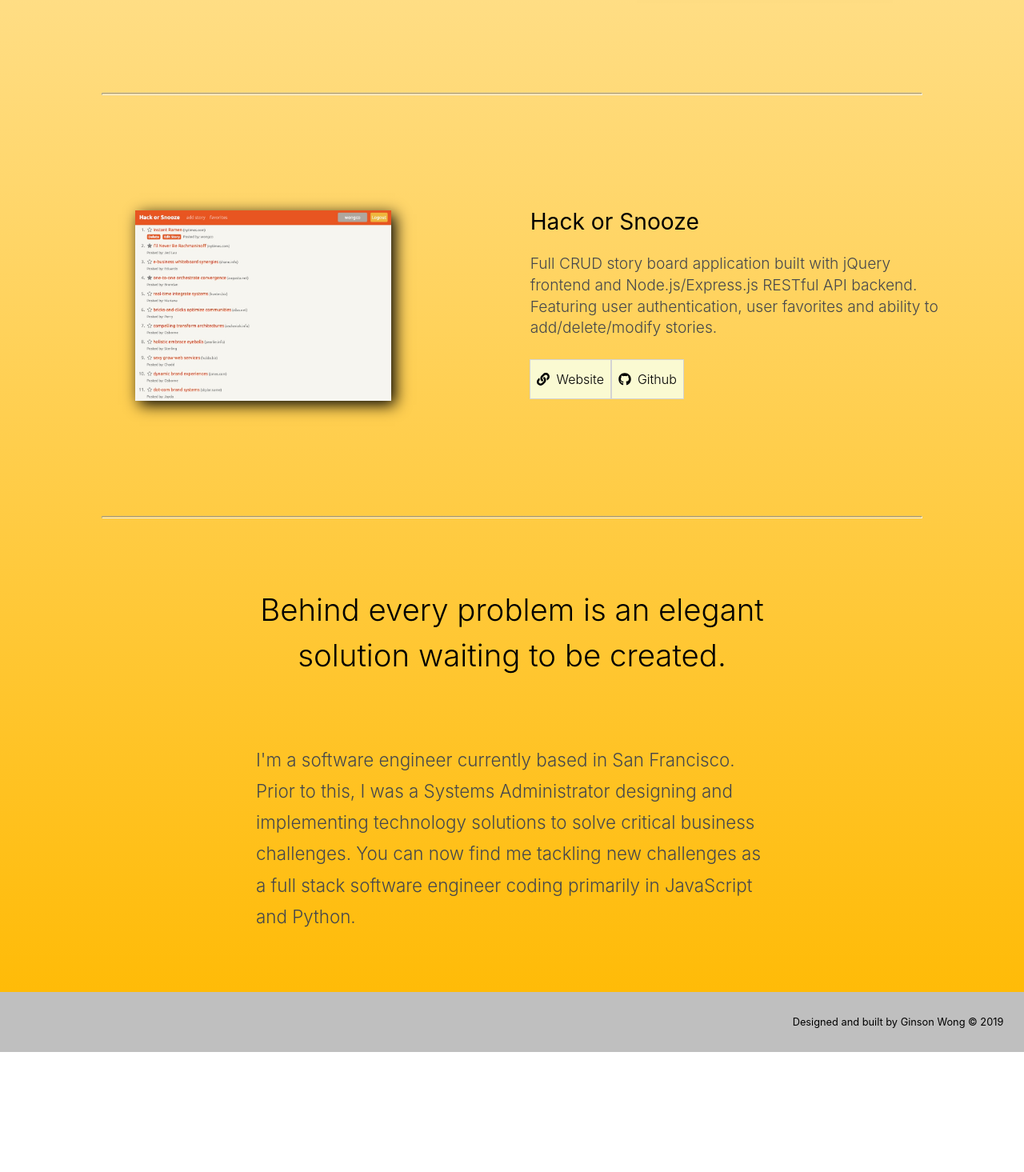
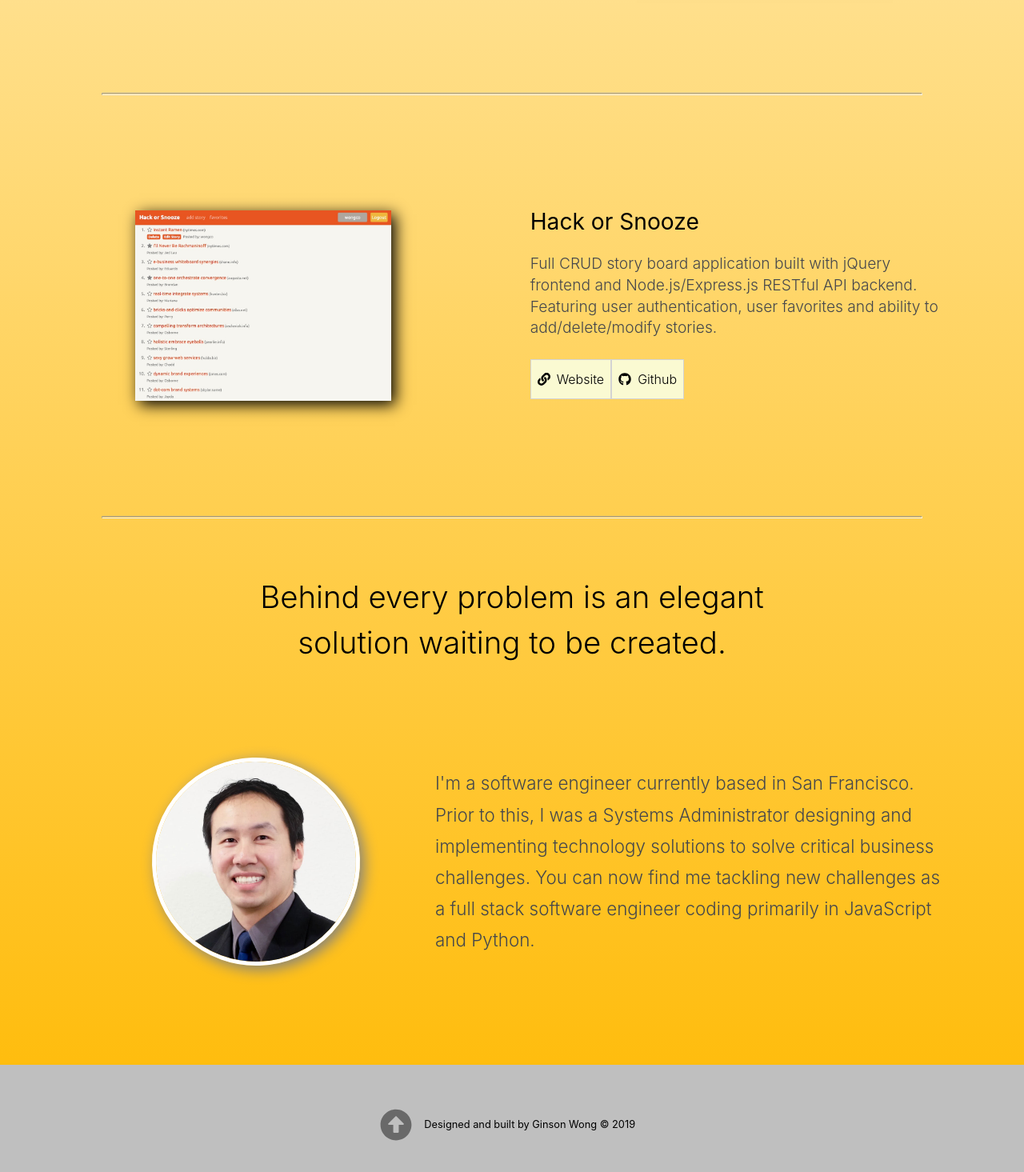
Before and after one commit to wongco/wongco-react-ts, a React (Create React App) app: page / in a window 1280 px wide. Shown: the part 1223-2688 px from the top of the page at 80% size. Before the commit the page ends 2538 px from the top, so only its background shows below. Built offline with nearby package versions, Linux system fonts and the light colour scheme.

Commit message:
adjust css on projects

```diff
--- a/package.json
+++ b/package.json
@@ -8,11 +8,13 @@
     "@fortawesome/free-regular-svg-icons": "^5.7.1",
     "@fortawesome/free-solid-svg-icons": "^5.7.1",
     "@fortawesome/react-fontawesome": "^0.1.4",
+    "@types/aos": "^3.0.1",
     "@types/jest": "^24.0.0",
     "@types/node": "^10.12.24",
     "@types/react": "^16.8.2",
     "@types/react-dom": "^16.8.0",
     "@types/styled-components": "^4.1.8",
+    "aos": "^2.3.4",
     "gh-pages": "^2.0.1",
     "prettier": "^1.16.4",
     "react": "^16.8.1",
--- a/src/components/atoms/FontAwesomeLink/index.tsx
+++ b/src/components/atoms/FontAwesomeLink/index.tsx
@@ -26,6 +26,8 @@ const FontAwesomeLink = (props: any) => {
 
 interface FontAwesomePropTypes {
   hovercolor?: string;
+  icon: any;
+  size?: string;
 }
 
 export default FontAwesomeLink;
--- a/src/components/atoms/StyledLink/index.tsx
+++ b/src/components/atoms/StyledLink/index.tsx
@@ -10,6 +10,7 @@ const StyledLink = styled.a`
 
   &:hover {
     background: rgba(0, 0, 0, 0.5);
+    color: white;
   }
 
   @media (max-width: 576px) {
--- a/src/components/molecules/PortfolioButtons/index.tsx
+++ b/src/components/molecules/PortfolioButtons/index.tsx
@@ -5,10 +5,10 @@ import React from 'react';
 import styled from 'styled-components';
 
 /** Links Section */
-const StyledDetailsContainer = styled.div<PortfolioButtonProps>`
+const StyledDetailsContainer = styled.div`
   display: flex;
   flex-direction: row;
-  justify-content: ${props => (props.apple ? 'flex-start' : 'center')};
+  justify-content: 'flex-start';
   height: 3em;
   margin-top: 1em;
   width: 15vw;
@@ -53,7 +53,7 @@ const StyledDetailsTab = styled.div`
 const PortfolioButtons: React.SFC<PortfolioButtonProps> = props => {
   const { apple, link, githubLink } = props;
   return (
-    <StyledDetailsContainer apple={apple}>
+    <StyledDetailsContainer>
       {apple && (
         <StyledLink href={apple}>
           <StyledDetailsTab>
--- a/src/components/molecules/PortfolioInfoSection/index.tsx
+++ b/src/components/molecules/PortfolioInfoSection/index.tsx
@@ -1,3 +1,4 @@
+import AOS from 'aos';
 import React from 'react';
 import styled from 'styled-components';
 import PortfolioButtons from '../PortfolioButtons';
@@ -50,16 +51,27 @@ const StyledBodyText = styled.div`
   }
 `;
 
-const PortfolioInfoSection: React.SFC<PortfolioInfoSectionProps> = props => {
-  const { title, link, githubLink, text, apple } = props;
+class PortfolioInfoSection extends React.Component<PortfolioInfoSectionProps> {
+  public componentDidMount() {
+    AOS.init({
+      duration: 400,
+    });
+  }
+  public render() {
+    const { title, link, githubLink, text, apple } = this.props;
     return (
-    <PortfolioInfoSectionContainer>
+      <PortfolioInfoSectionContainer
+        data-aos="zoom-out"
+        data-aos-delay="200"
+        data-aos-easing="ease-in-sine"
+      >
         <StyledProjectTitle>{title}</StyledProjectTitle>
         <StyledBodyText>{text}</StyledBodyText>
         <PortfolioButtons githubLink={githubLink} apple={apple} link={link} />
       </PortfolioInfoSectionContainer>
     );
-};
+  }
+}
 
 export default PortfolioInfoSection;
 
--- a/src/components/molecules/PortfolioJobly/index.tsx
+++ b/src/components/molecules/PortfolioJobly/index.tsx
@@ -33,7 +33,6 @@ const StyledImgContainer = styled.div`
     height: 20vh;
     width: 100%;
     justify-content: center;
-    /* order: 0; */
   }
 `;
 
--- a/src/components/organisms/About/index.tsx
+++ b/src/components/organisms/About/index.tsx
@@ -1,5 +1,7 @@
+import AOS from 'aos';
 import React from 'react';
 import styled from 'styled-components';
+import preview from '../../../pics/profile_pic1c.jpg';
 
 const StyledContainer = styled.section`
   display: flex;
@@ -8,22 +10,26 @@ const StyledContainer = styled.section`
   align-items: center;
   padding: 30px 0;
 
-  /* background: linear-gradient(to bottom, white, #ffb900); */
+  @media (max-width: 767.98px) {
+    padding: 0;
+  }
 `;
 
 const StyledBox = styled.div`
   display: flex;
   justify-content: center;
   width: 50%;
-  padding: 1em 1em;
+  padding: 0em 1em;
   margin: 20px 0;
 
   @media (max-width: 767.98px) {
+    padding: 1em;
     width: 75%;
+    margin: 0;
   }
 `;
 
-const StyledBoxText = styled.p`
+const AboutHeader = styled.p`
   padding: 0;
   margin: 0;
   text-align: center;
@@ -38,37 +44,94 @@ const StyledBoxText = styled.p`
   }
 `;
 
+const StyledAboutContainer = styled.div`
+  display: flex;
+  flex-direction: row;
+  justify-content: center;
+  align-items: center;
+
+  @media (max-width: 767.98px) {
+    flex-direction: column;
+  }
+`;
+
+const StyledImgContainer = styled.div`
+  display: flex;
+  justify-content: center;
+  align-items: center;
+  height: 18em;
+  width: 18em;
+  padding: 5em;
+  overflow: hidden;
+
+  @media (max-width: 767.98px) {
+    padding: 0;
+  }
+`;
+
+const StyledImg = styled.img`
+  border-radius: 50%;
+  border: 5px solid white;
+  transform: rotate(-2deg);
+  object-fit: contain;
+
+  width: auto;
+  height: 250px;
+  box-shadow: 5px 5px 18px gray;
+
+  @media (max-width: 767.98px) {
+  }
+`;
+
 const StyledBody = styled.div`
   color: #45474c;
   font-size: 1.75vw;
   line-height: 1.75em;
   width: 50%;
   font-weight: 300;
-  padding: 2em 0;
+  padding: 0;
 
   @media (max-width: 767.98px) {
-    font-size: 1.25em;
+    padding: 1em 0;
+    font-size: 5vw;
     line-height: 1.5em;
-    width: 75%;
+    width: 70vw;
   }
 `;
 
-const About = () => {
+class About extends React.Component {
+  public componentDidMount() {
+    AOS.init({
+      duration: 400,
+    });
+  }
+  // const About = () => {
+  public render() {
     return (
       <StyledContainer id="about">
         <StyledBox>
-        <StyledBoxText>
+          <AboutHeader>
             Behind every problem is an elegant solution waiting to be&nbsp;created.
-        </StyledBoxText>
+          </AboutHeader>
         </StyledBox>
+        <StyledAboutContainer>
+          <StyledImgContainer
+            data-aos="fade-right"
+            data-aos-delay="200"
+            data-aos-easing="ease-in-sine"
+          >
+            <StyledImg src={preview} alt={'headshot'} />
+          </StyledImgContainer>
           <StyledBody>
             I'm a software engineer currently based in San Francisco. Prior to this, I was a Systems
             Administrator designing and implementing technology solutions to solve critical business
-        challenges. You can now find me tackling new challenges as a full stack software engineer
-        coding primarily in JavaScript and&nbsp;Python.
+            challenges. You can now find me tackling new challenges as a full stack software
+            engineer coding primarily in JavaScript and&nbsp;Python.
           </StyledBody>
+        </StyledAboutContainer>
       </StyledContainer>
     );
-};
+  }
+}
 
 export default About;
--- a/src/components/organisms/Contact/index.tsx
+++ b/src/components/organisms/Contact/index.tsx
@@ -1,5 +1,8 @@
+import { faArrowAltCircleUp } from '@fortawesome/free-solid-svg-icons';
+
 import React from 'react';
 import styled from 'styled-components';
+import FontAwesomeLink from '../../atoms/FontAwesomeLink';
 
 const StyledCopyrightContainer = styled.div`
   display: flex;
@@ -10,11 +13,10 @@ const StyledCopyrightContainer = styled.div`
   font-weight: 400;
   font-size: 1.25em;
   margin: 0;
-  padding: 30px 0;
+  padding: 2em 1em;
 `;
 
 const StyledCopyrightNote = styled.div`
-  width: 100%;
   text-align: right;
   padding-right: 2em;
   font-size: 1vw;
@@ -23,6 +25,7 @@ const StyledCopyrightNote = styled.div`
     font-size: 0.8em;
     text-align: center;
     padding-right: 0;
+    width: 70%;
   }
 `;
 
@@ -30,6 +33,7 @@ const Contact = () => {
   return (
     <footer>
       <StyledCopyrightContainer>
+        <FontAwesomeLink href={'#top'} icon={faArrowAltCircleUp} hovercolor={'blue'} />
         <StyledCopyrightNote>Designed and built by Ginson Wong © 2019</StyledCopyrightNote>
       </StyledCopyrightContainer>
     </footer>
--- a/src/components/organisms/Navbar/index.tsx
+++ b/src/components/organisms/Navbar/index.tsx
@@ -9,11 +9,11 @@ import NavLinks from '../../molecules/NavLinks';
 
 const StyledNav = styled.nav`
   display: flex;
+  width: 100%;
   flex-flow: row none;
   justify-content: space-between;
   align-items: center;
   box-shadow: 2em 2em 18em white;
-  /* background-color: white; */
   font-family: Helvetica Neue;
 
   @media (max-width: 576px) {
--- a/src/components/pages/App.tsx
+++ b/src/components/pages/App.tsx
@@ -1,3 +1,4 @@
+import 'aos/dist/aos.css';
 import React, { Component } from 'react';
 import styled from 'styled-components';
 
@@ -13,7 +14,7 @@ const StyledApp = styled.div`
 class App extends Component {
   public render() {
     return (
-      <StyledApp>
+      <StyledApp id="top">
         <Navbar />
         <Banner />
         <Portfolio />
```
Also changed, not shown: src/components/organisms/Portfolio/index.tsx (+1 -14 lines), 1 other file (tests, documents, lock files or other folders). Lines whose indentation alone changed are shown as unchanged.
